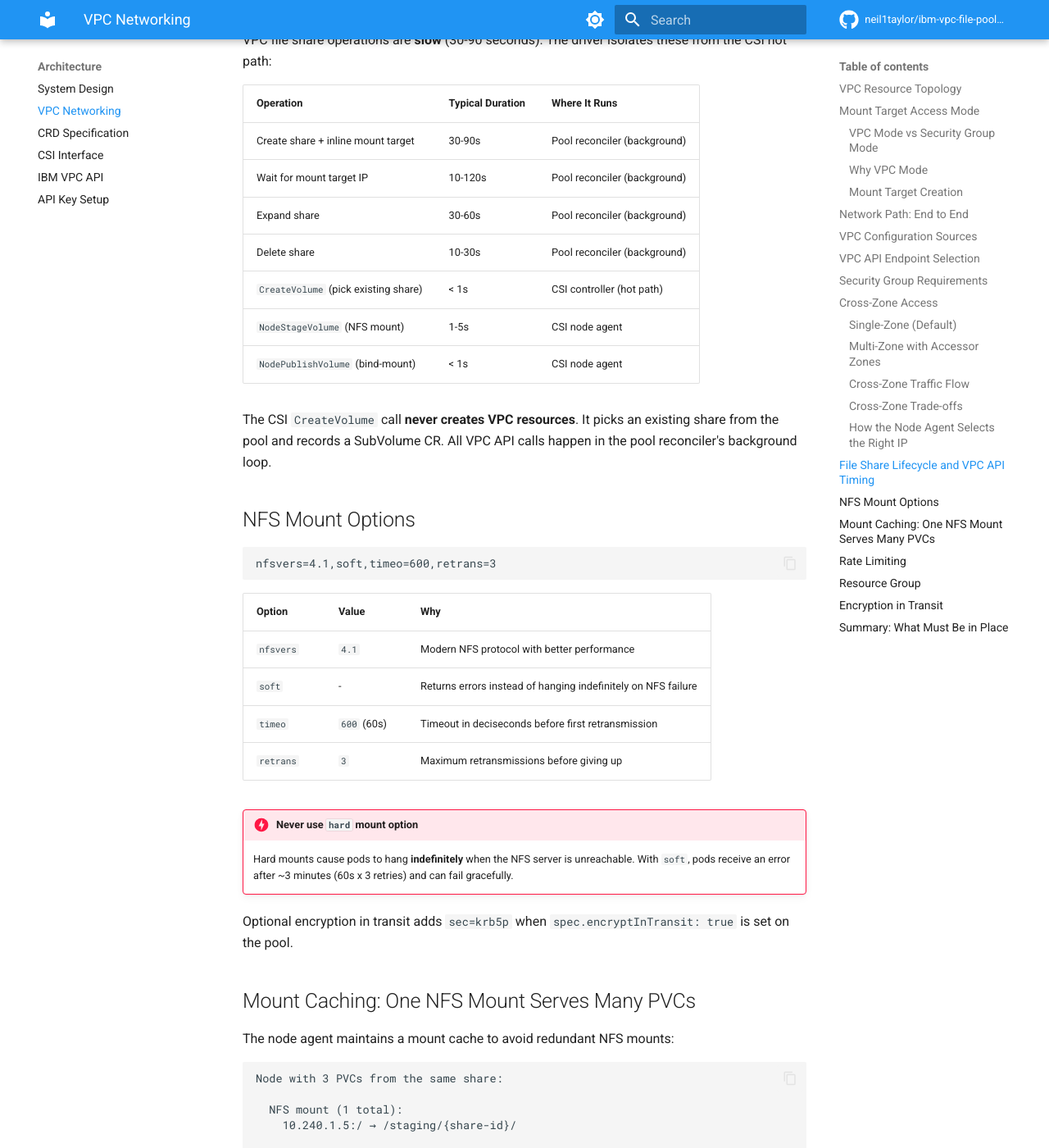
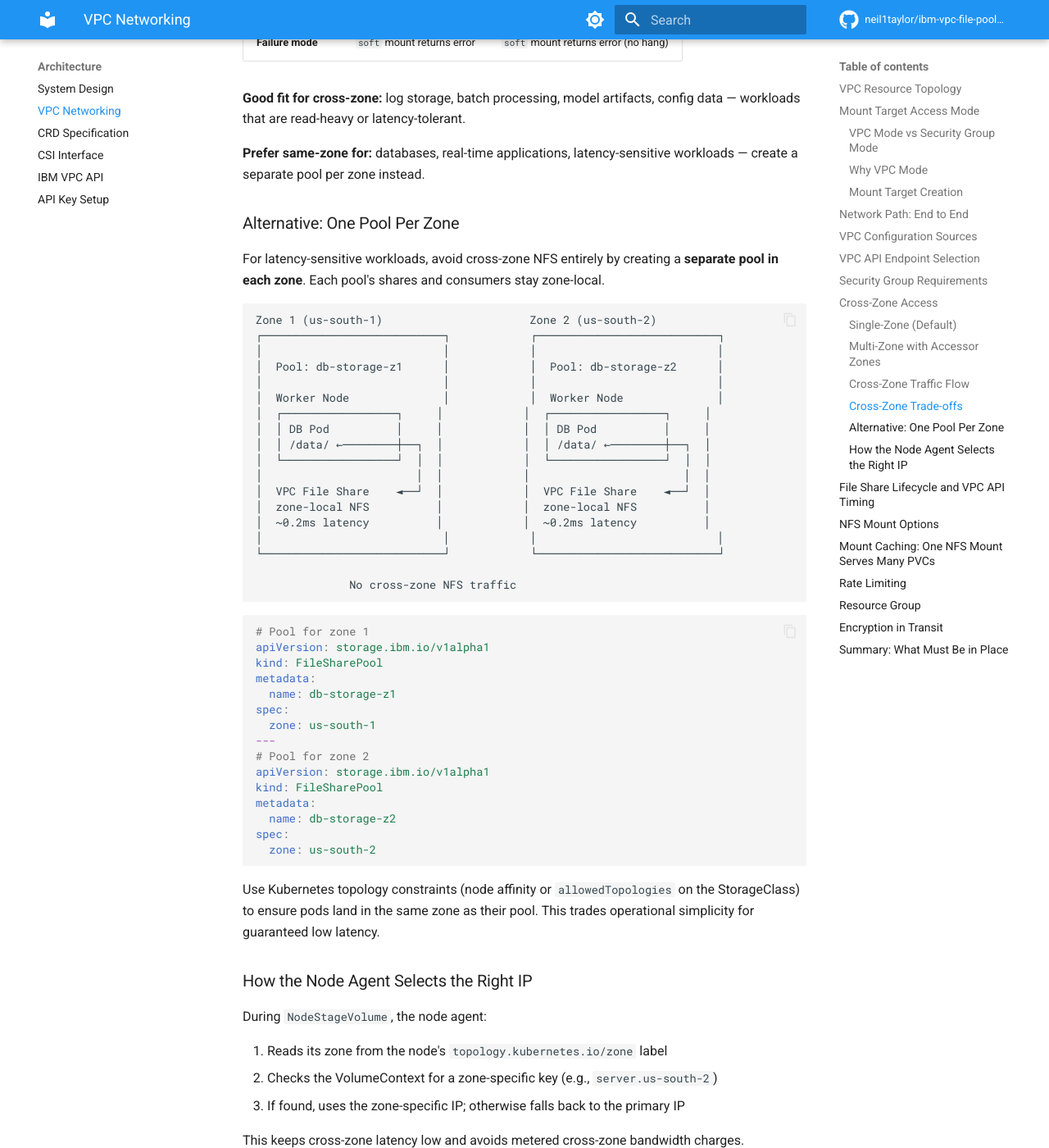
Before and after one commit to neil1taylor/ibm-vpc-file-pool-csi, an MkDocs documentation site: the page built from docs/vpc-networking.md, in a window 1280 px wide and 1400 px high, scrolled down 5868 px. Shown: the whole window at 82% size. Built offline with MkDocs 1.6.1 and Material for MkDocs 9.7.7, drawn with Linux system fonts in a browser that asks for light colours; comment, search, counter and statistics services are not loaded; some of the changed text lies outside the part shown.

Commit message:
Add single-zone, multi-pool-per-zone, and encryption diagrams
Completes the VPC networking doc with diagrams for all three
remaining use cases: single-zone same-zone traffic flow, per-zone
pool strategy for latency-sensitive workloads, and encryption in
transit with krb5p.

Co-Authored-By: Claude Opus 4.6 <noreply@anthropic.com>

````diff
--- a/docs/vpc-networking.md
+++ b/docs/vpc-networking.md
@@ -145,7 +145,37 @@ Worker Node Security Group
 
 ### Single-Zone (Default)
 
-A pool with only `spec.zone` creates shares and mount targets in one availability zone. Worker nodes in that zone connect via zone-local networking. Worker nodes in **other zones cannot access the share** unless accessor zones are configured.
+A pool with only `spec.zone` creates shares and mount targets in one availability zone. All worker nodes and file shares are co-located — NFS traffic never leaves the zone.
+
+```
+Zone 1 (us-south-1)
+┌──────────────────────────────────────────────────────────────┐
+│                                                              │
+│  Worker Node A          Worker Node B          VPC File Share│
+│  ┌──────────────┐      ┌──────────────┐      ┌─────────────┐│
+│  │ Pod          │      │ Pod          │      │ NFS backend  ││
+│  │ /data/ ←─────┼──┐   │ /data/ ←─────┼──┐   │             ││
+│  └──────────────┘  │   └──────────────┘  │   │ /pvcs/      ││
+│                    │                     │   │  ├─ pvc-aaa/ ││
+│                    │   NFS (TCP 2049)    │   │  └─ pvc-bbb/ ││
+│                    └─────────────────────┼──▶│             ││
+│                        zone-local        └──▶│ Mount Target ││
+│                        ~0.2ms latency        │ FQDN → IP   ││
+│                                              └─────────────┘│
+└──────────────────────────────────────────────────────────────┘
+```
+
+```yaml
+apiVersion: storage.ibm.io/v1alpha1
+kind: FileSharePool
+metadata:
+  name: general-purpose
+spec:
+  zone: us-south-1
+  # no accessorZones — single-zone only
+```
+
+Worker nodes in **other zones cannot access the share** unless accessor zones are configured. This is the simplest and lowest-latency configuration.
 
 ### Multi-Zone with Accessor Zones
 
@@ -207,6 +237,51 @@ All NFS traffic stays within the VPC private network — it never traverses the
 **Good fit for cross-zone:** log storage, batch processing, model artifacts, config data — workloads that are read-heavy or latency-tolerant.
 
 **Prefer same-zone for:** databases, real-time applications, latency-sensitive workloads — create a separate pool per zone instead.
+
+### Alternative: One Pool Per Zone
+
+For latency-sensitive workloads, avoid cross-zone NFS entirely by creating a **separate pool in each zone**. Each pool's shares and consumers stay zone-local.
+
+```
+Zone 1 (us-south-1)                      Zone 2 (us-south-2)
+┌───────────────────────────┐            ┌───────────────────────────┐
+│                           │            │                           │
+│  Pool: db-storage-z1      │            │  Pool: db-storage-z2      │
+│                           │            │                           │
+│  Worker Node              │            │  Worker Node              │
+│  ┌─────────────────┐     │            │  ┌─────────────────┐     │
+│  │ DB Pod          │     │            │  │ DB Pod          │     │
+│  │ /data/ ←────────┼──┐  │            │  │ /data/ ←────────┼──┐  │
+│  └─────────────────┘  │  │            │  └─────────────────┘  │  │
+│                       │  │            │                       │  │
+│  VPC File Share    ◄──┘  │            │  VPC File Share    ◄──┘  │
+│  zone-local NFS          │            │  zone-local NFS          │
+│  ~0.2ms latency          │            │  ~0.2ms latency          │
+│                           │            │                           │
+└───────────────────────────┘            └───────────────────────────┘
+
+              No cross-zone NFS traffic
+```
+
+```yaml
+# Pool for zone 1
+apiVersion: storage.ibm.io/v1alpha1
+kind: FileSharePool
+metadata:
+  name: db-storage-z1
+spec:
+  zone: us-south-1
+---
+# Pool for zone 2
+apiVersion: storage.ibm.io/v1alpha1
+kind: FileSharePool
+metadata:
+  name: db-storage-z2
+spec:
+  zone: us-south-2
+```
+
+Use Kubernetes topology constraints (node affinity or `allowedTopologies` on the StorageClass) to ensure pods land in the same zone as their pool. This trades operational simplicity for guaranteed low latency.
 
 ### How the Node Agent Selects the Right IP
 
@@ -290,10 +365,45 @@ All shares in a pool belong to the same IBM Cloud resource group, set via `spec.
 
 ## Encryption in Transit
 
-When `spec.encryptInTransit: true` is set on the pool, the mount target is created with `TransitEncryption: "user_managed"`. This enables NFS traffic encryption between the worker node and the VPC file share backend. The NFS mount adds `sec=krb5p` to the mount options.
+When `spec.encryptInTransit: true` is set on the pool, the mount target is created with `TransitEncryption: "user_managed"`. This adds Kerberos encryption (`sec=krb5p`) to the NFS mount, encrypting all data on the wire between the worker node and the file share.
+
+```
+Without encryption (default):
+
+  Worker Node                        VPC File Share
+  ┌──────────────┐    NFS v4.1      ┌──────────────┐
+  │ Pod /data/   │─────────────────▶│ /pvcs/...    │
+  └──────────────┘   plaintext       └──────────────┘
+                     TCP 2049
+                     (within VPC)
+
+
+With encryption (encryptInTransit: true):
+
+  Worker Node                        VPC File Share
+  ┌──────────────┐    NFS v4.1      ┌──────────────┐
+  │ Pod /data/   │──── krb5p ──────▶│ /pvcs/...    │
+  └──────────────┘   encrypted       └──────────────┘
+                     TCP 2049
+                     (within VPC)
+
+  Mount options: nfsvers=4.1,soft,timeo=600,retrans=3,sec=krb5p
+  Mount target:  TransitEncryption: "user_managed"
+```
+
+```yaml
+apiVersion: storage.ibm.io/v1alpha1
+kind: FileSharePool
+metadata:
+  name: compliant-storage
+spec:
+  zone: us-south-1
+  encryptInTransit: true
+  # ...
+```
 
 !!! note
-    Encryption in transit adds CPU overhead on both the client and server. Use it when compliance requirements mandate encrypted storage traffic.
+    Encryption in transit adds CPU overhead on both the client (worker node) and server (file share backend). Use it when compliance requirements (HIPAA, PCI-DSS, etc.) mandate encrypted storage traffic. For workloads within a single VPC where the network is already trusted, the default plaintext NFS is sufficient.
 
 ## Summary: What Must Be in Place
 
````
